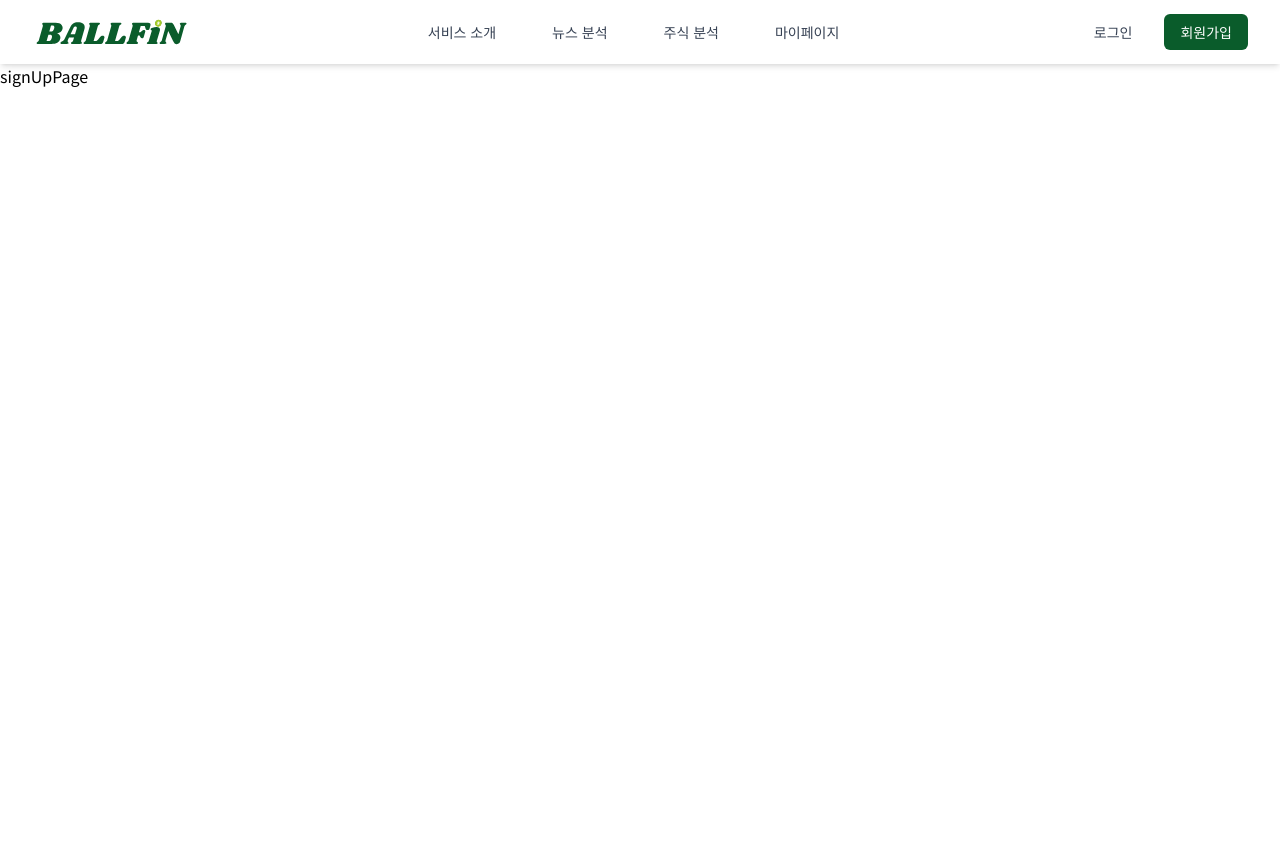
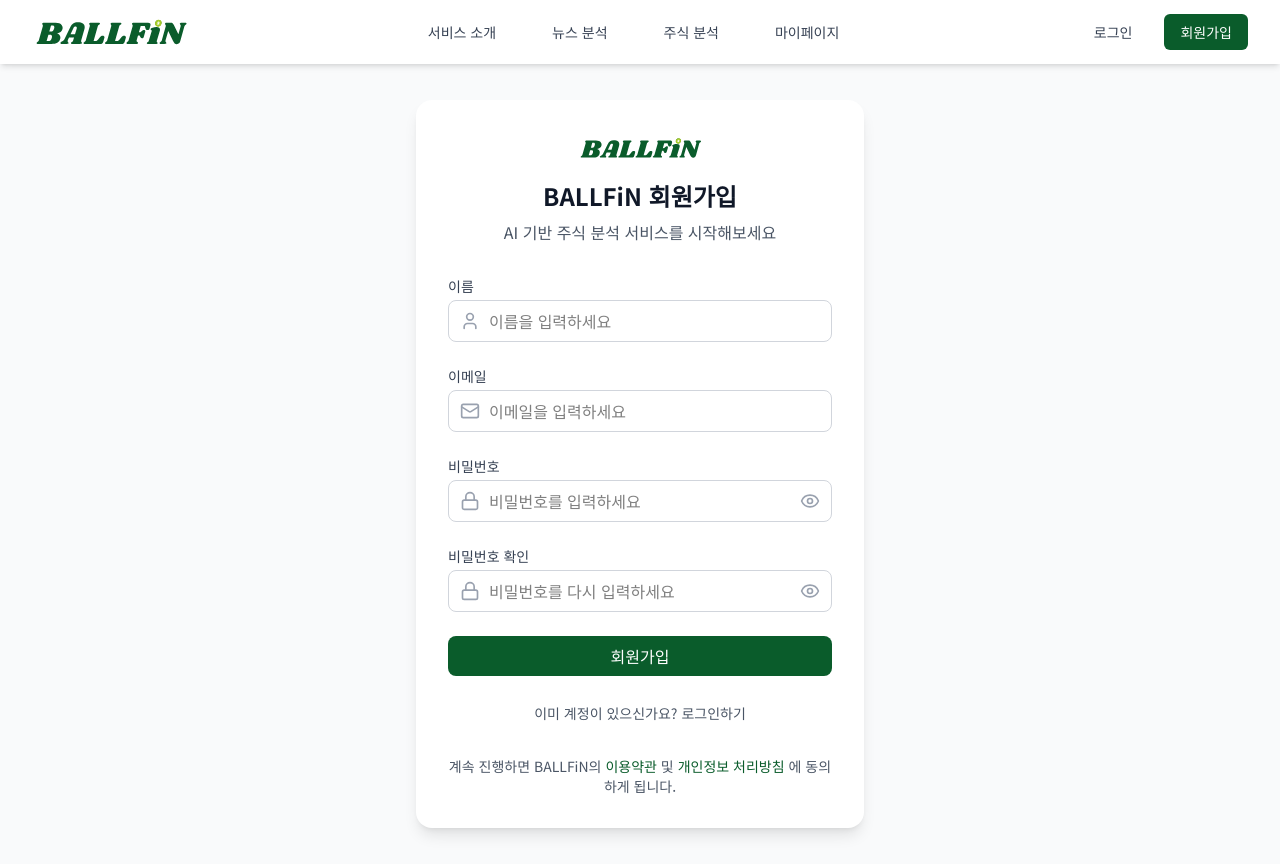
Before and after one commit to BALLFiN/BALLFiN-FE, a React (Vite) app: page /signup in a window 1280 px wide. Before the commit the page ends 800 px from the top, so only its background shows below. Built offline with nearby package versions, Linux system fonts and the light colour scheme; a web font is replaced by a local one.

Commit message:
🎨: 회원가입 화면 기본 UI

```diff
--- a/src/pages/auth/signUpPage.tsx
+++ b/src/pages/auth/signUpPage.tsx
@@ -1,3 +1,203 @@
-export default function signUpPage() {
-  return <div>signUpPage</div>;
+import React, { useState } from "react";
+import { useNavigate } from "react-router-dom";
+import BALLFiNLogo from "../../assets/BALLFiN.svg";
+import { Mail, Lock, User, Eye, EyeOff } from "lucide-react";
+
+export default function SignUpPage() {
+  const navigate = useNavigate();
+  const [showPassword, setShowPassword] = useState(false);
+  const [showConfirmPassword, setShowConfirmPassword] = useState(false);
+  const [formData, setFormData] = useState({
+    email: "",
+    password: "",
+    confirmPassword: "",
+    name: "",
+  });
+
+  const handleSubmit = (e: React.FormEvent) => {
+    e.preventDefault();
+    // 회원가입 로직 구현
+    console.log("회원가입 시도:", formData);
+  };
+
+  const handleChange = (e: React.ChangeEvent<HTMLInputElement>) => {
+    const { name, value } = e.target;
+    setFormData((prev) => ({
+      ...prev,
+      [name]: value,
+    }));
+  };
+
+  return (
+    <div className="min-h-screen bg-gray-50 flex items-center justify-center p-4">
+      <div className="max-w-md w-full bg-white rounded-2xl shadow-lg p-8">
+        <div className="text-center mb-8">
+          <img src={BALLFiNLogo} alt="BALLFiN" className="mx-auto mb-4 h-8" />
+          <h1 className="text-2xl font-bold text-gray-900 mb-2">
+            BALLFiN 회원가입
+          </h1>
+          <p className="text-gray-600">
+            AI 기반 주식 분석 서비스를 시작해보세요
+          </p>
+        </div>
+
+        <form onSubmit={handleSubmit} className="space-y-6">
+          {/* 이름 입력 */}
+          <div>
+            <label
+              htmlFor="name"
+              className="block text-sm font-medium text-gray-700 mb-1"
+            >
+              이름
+            </label>
+            <div className="relative">
+              <div className="absolute inset-y-0 left-0 pl-3 flex items-center pointer-events-none">
+                <User className="h-5 w-5 text-gray-400" />
+              </div>
+              <input
+                type="text"
+                id="name"
+                name="name"
+                value={formData.name}
+                onChange={handleChange}
+                className="block w-full pl-10 pr-3 py-2 border border-gray-300 rounded-lg focus:outline-none focus:ring-2 focus:ring-[#0A5C2B] focus:border-transparent"
+                placeholder="이름을 입력하세요"
+                required
+              />
+            </div>
+          </div>
+
+          {/* 이메일 입력 */}
+          <div>
+            <label
+              htmlFor="email"
+              className="block text-sm font-medium text-gray-700 mb-1"
+            >
+              이메일
+            </label>
+            <div className="relative">
+              <div className="absolute inset-y-0 left-0 pl-3 flex items-center pointer-events-none">
+                <Mail className="h-5 w-5 text-gray-400" />
+              </div>
+              <input
+                type="email"
+                id="email"
+                name="email"
+                value={formData.email}
+                onChange={handleChange}
+                className="block w-full pl-10 pr-3 py-2 border border-gray-300 rounded-lg focus:outline-none focus:ring-2 focus:ring-[#0A5C2B] focus:border-transparent"
+                placeholder="이메일을 입력하세요"
+                required
+              />
+            </div>
+          </div>
+
+          {/* 비밀번호 입력 */}
+          <div>
+            <label
+              htmlFor="password"
+              className="block text-sm font-medium text-gray-700 mb-1"
+            >
+              비밀번호
+            </label>
+            <div className="relative">
+              <div className="absolute inset-y-0 left-0 pl-3 flex items-center pointer-events-none">
+                <Lock className="h-5 w-5 text-gray-400" />
+              </div>
+              <input
+                type={showPassword ? "text" : "password"}
+                id="password"
+                name="password"
+                value={formData.password}
+                onChange={handleChange}
+                className="block w-full pl-10 pr-10 py-2 border border-gray-300 rounded-lg focus:outline-none focus:ring-2 focus:ring-[#0A5C2B] focus:border-transparent"
+                placeholder="비밀번호를 입력하세요"
+                required
+              />
+              <button
+                type="button"
+                onClick={() => setShowPassword(!showPassword)}
+                className="absolute inset-y-0 right-0 pr-3 flex items-center"
+              >
+                {showPassword ? (
+                  <EyeOff className="h-5 w-5 text-gray-400" />
+                ) : (
+                  <Eye className="h-5 w-5 text-gray-400" />
+                )}
+              </button>
+            </div>
+          </div>
+
+          {/* 비밀번호 확인 입력 */}
+          <div>
+            <label
+              htmlFor="confirmPassword"
+              className="block text-sm font-medium text-gray-700 mb-1"
+            >
+              비밀번호 확인
+            </label>
+            <div className="relative">
+              <div className="absolute inset-y-0 left-0 pl-3 flex items-center pointer-events-none">
+                <Lock className="h-5 w-5 text-gray-400" />
+              </div>
+              <input
+                type={showConfirmPassword ? "text" : "password"}
+                id="confirmPassword"
+                name="confirmPassword"
+                value={formData.confirmPassword}
+                onChange={handleChange}
+                className="block w-full pl-10 pr-10 py-2 border border-gray-300 rounded-lg focus:outline-none focus:ring-2 focus:ring-[#0A5C2B] focus:border-transparent"
+                placeholder="비밀번호를 다시 입력하세요"
+                required
+              />
+              <button
+                type="button"
+                onClick={() => setShowConfirmPassword(!showConfirmPassword)}
+                className="absolute inset-y-0 right-0 pr-3 flex items-center"
+              >
+                {showConfirmPassword ? (
+                  <EyeOff className="h-5 w-5 text-gray-400" />
+                ) : (
+                  <Eye className="h-5 w-5 text-gray-400" />
+                )}
+              </button>
+            </div>
+          </div>
+
+          {/* 회원가입 버튼 */}
+          <button
+            type="submit"
+            className="w-full bg-[#0A5C2B] text-white py-2 px-4 rounded-lg hover:bg-[#0A5C2B]/90 transition-colors"
+          >
+            회원가입
+          </button>
+
+          {/* 로그인 링크 */}
+          <div className="text-center">
+            <button
+              type="button"
+              className="text-sm text-gray-600 hover:text-[#0A5C2B]"
+              onClick={() => navigate("/login")}
+            >
+              이미 계정이 있으신가요? 로그인하기
+            </button>
+          </div>
+        </form>
+
+        <div className="mt-8 text-center">
+          <p className="text-sm text-gray-600">
+            계속 진행하면 BALLFiN의{" "}
+            <a href="#" className="text-[#0A5C2B] hover:underline">
+              이용약관
+            </a>{" "}
+            및{" "}
+            <a href="#" className="text-[#0A5C2B] hover:underline">
+              개인정보 처리방침
+            </a>{" "}
+            에 동의하게 됩니다.
+          </p>
+        </div>
+      </div>
+    </div>
+  );
 }
```
